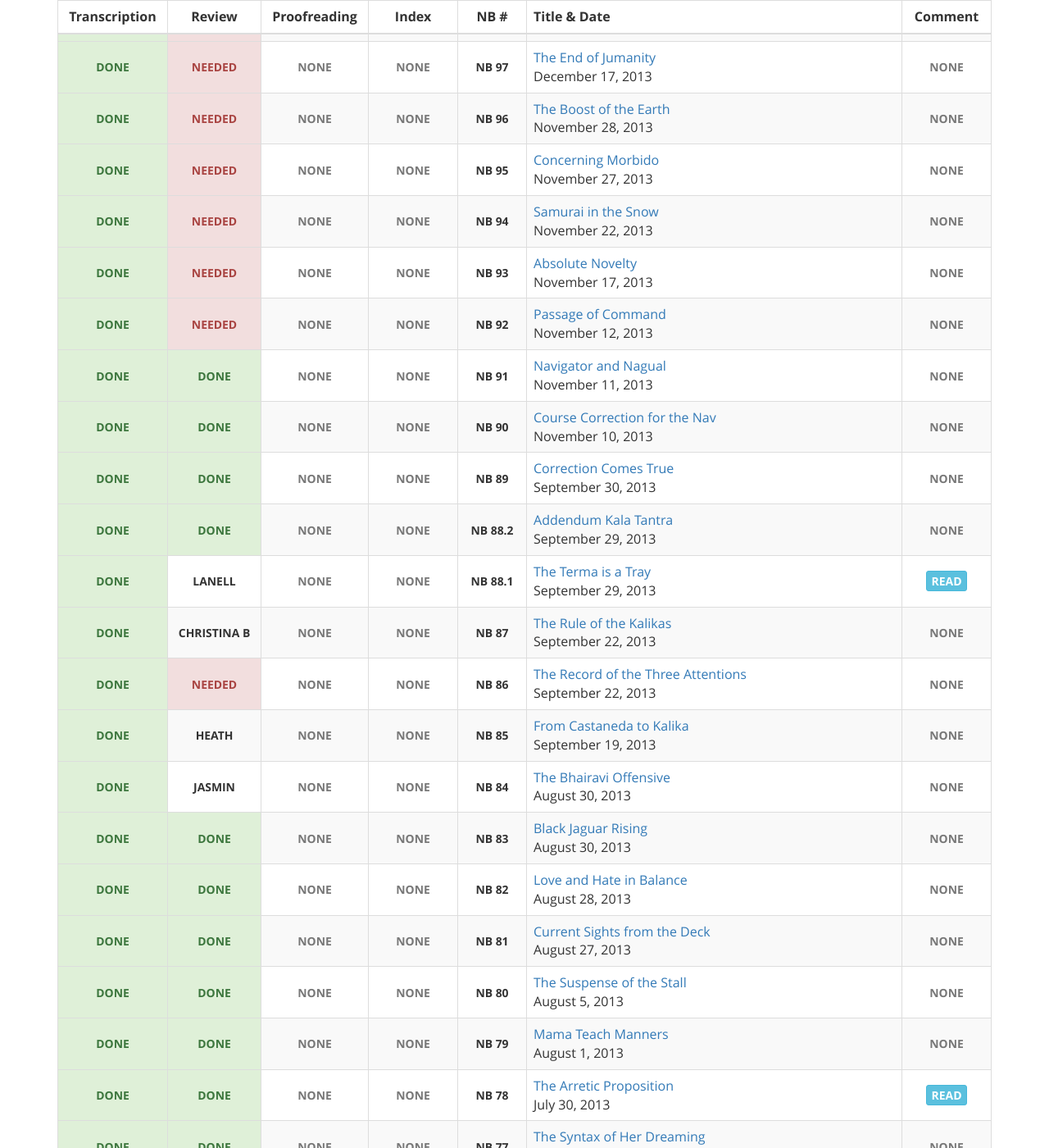
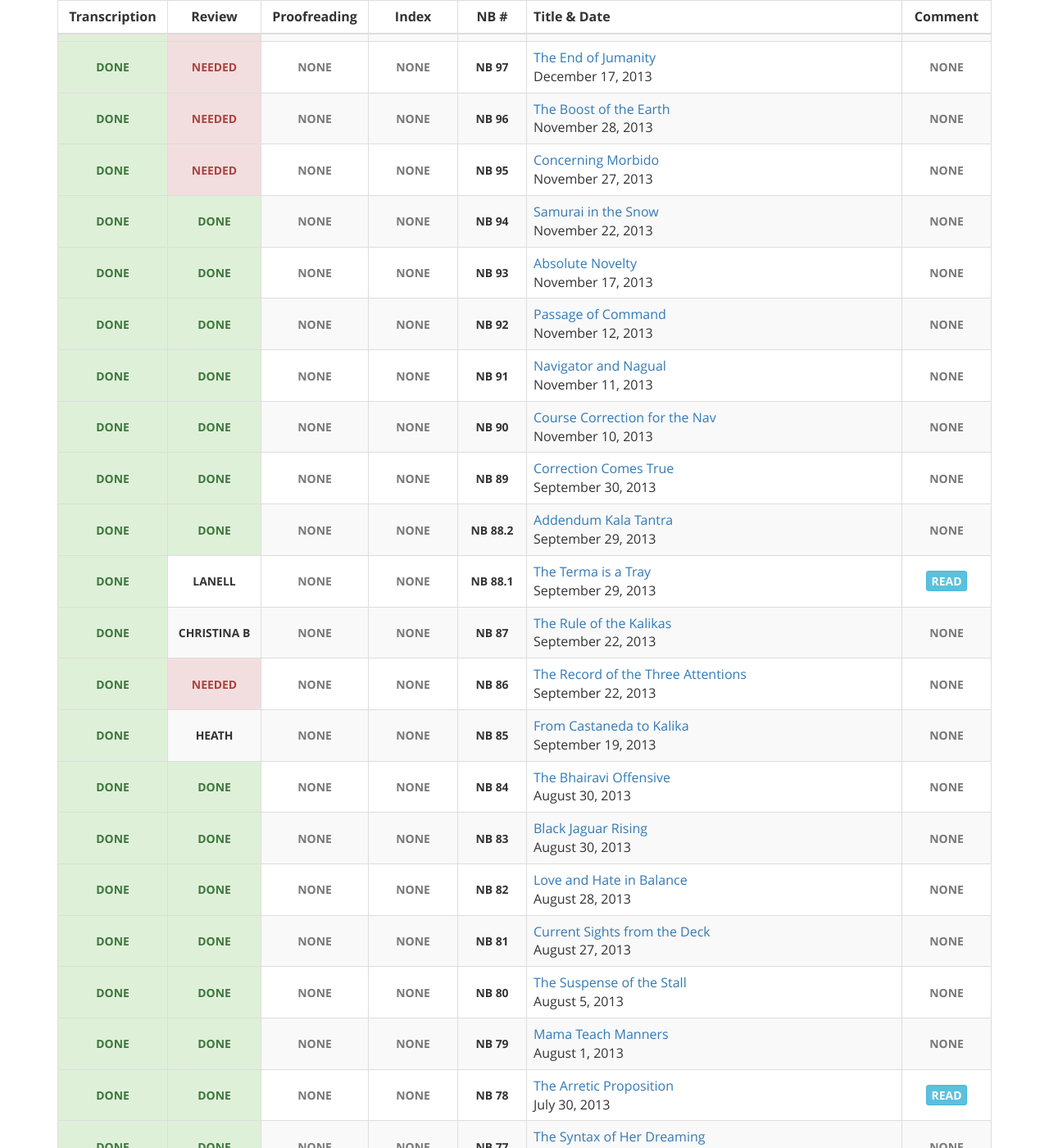
Before and after one commit to gaiaspora/gaiaspora.github.io, a Jekyll site: the page built from content/navigator-briefings.markdown, in a window 1280 px wide and 1400 px high, scrolled down 2015 px. Shown: the whole window at 82% size. Built offline with Jekyll 4.4.1, drawn with Linux system fonts in a browser that asks for light colours.

Commit message:
Update nb.yaml

```diff
--- a/_data/nb.yaml
+++ b/_data/nb.yaml
@@ -252,7 +252,7 @@
 
 - NB: "94"
   Transcription: "done"
-  Review: "needed"
+  Review: "done"
   Proofreading: "none"
   Index: "none"
   Title: "Samurai in the Snow"
@@ -261,7 +261,7 @@
 
 - NB: "93"
   Transcription: "done"
-  Review: "needed"
+  Review: "done"
   Proofreading: "none"
   Index: "none"
   Title: "Absolute Novelty"
@@ -270,7 +270,7 @@
 
 - NB: "92"
   Transcription: "done"
-  Review: "needed"
+  Review: "done"
   Proofreading: "none"
   Index: "none"
   Title: "Passage of Command"
@@ -351,7 +351,7 @@
 
 - NB: "84"
   Transcription: "done"
-  Review: "Jasmin"
+  Review: "done"
   Proofreading: "none"
   Index: "none"
   Title: "The Bhairavi Offensive"
@@ -702,7 +702,7 @@
 
 - NB: "55"
   Transcription: "done"
-  Review: "Susan"
+  Review: "done"
   Proofreading: "none"
   Index: "none"
   Title: "On a Date with Dhumavati"
@@ -711,7 +711,7 @@
 
 - NB: "54"
   Transcription: "done"
-  Review: "Susan"
+  Review: "done"
   Proofreading: "none"
   Index: "none"
   Title: "Going Forward in 2013"
```
